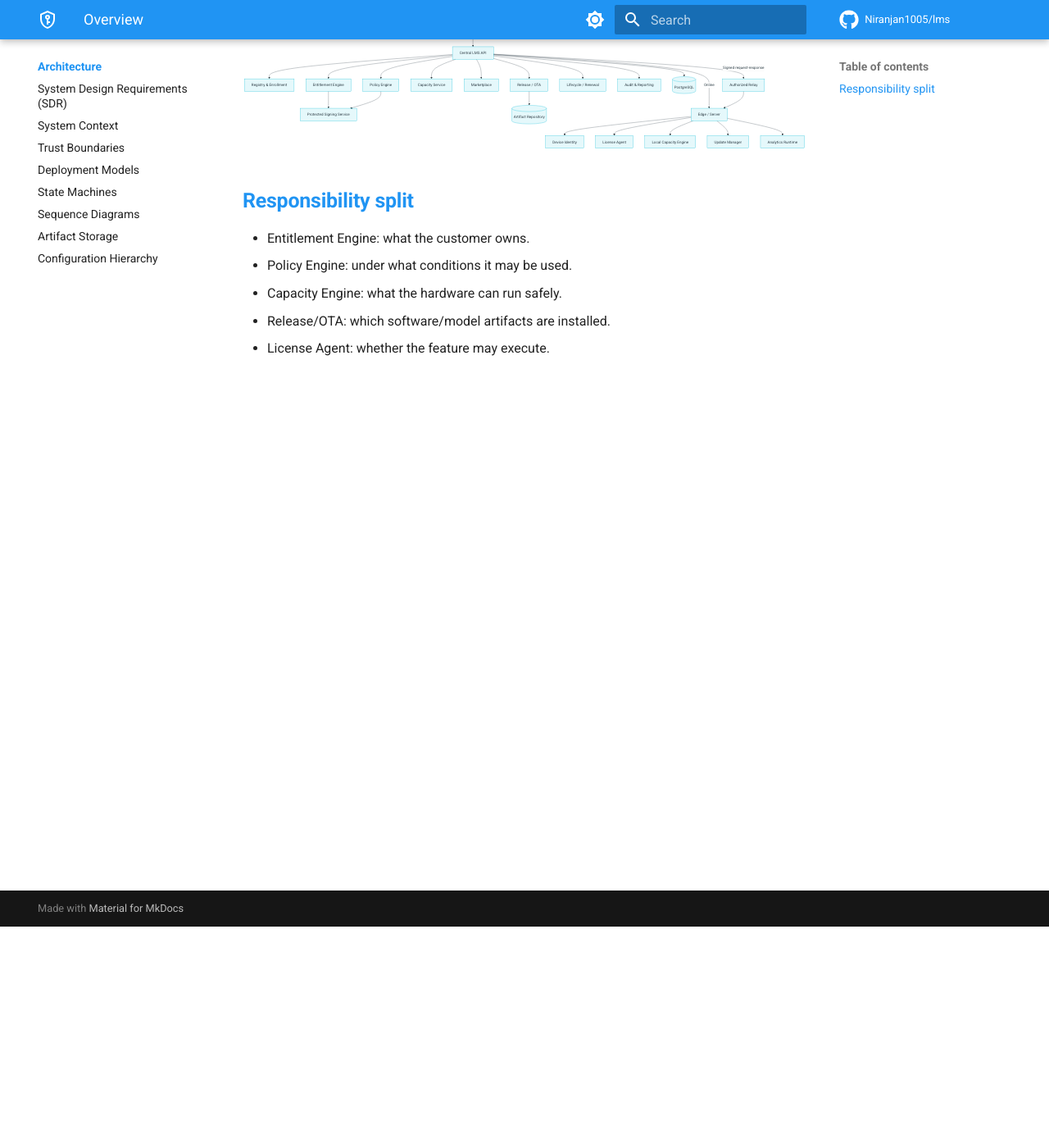
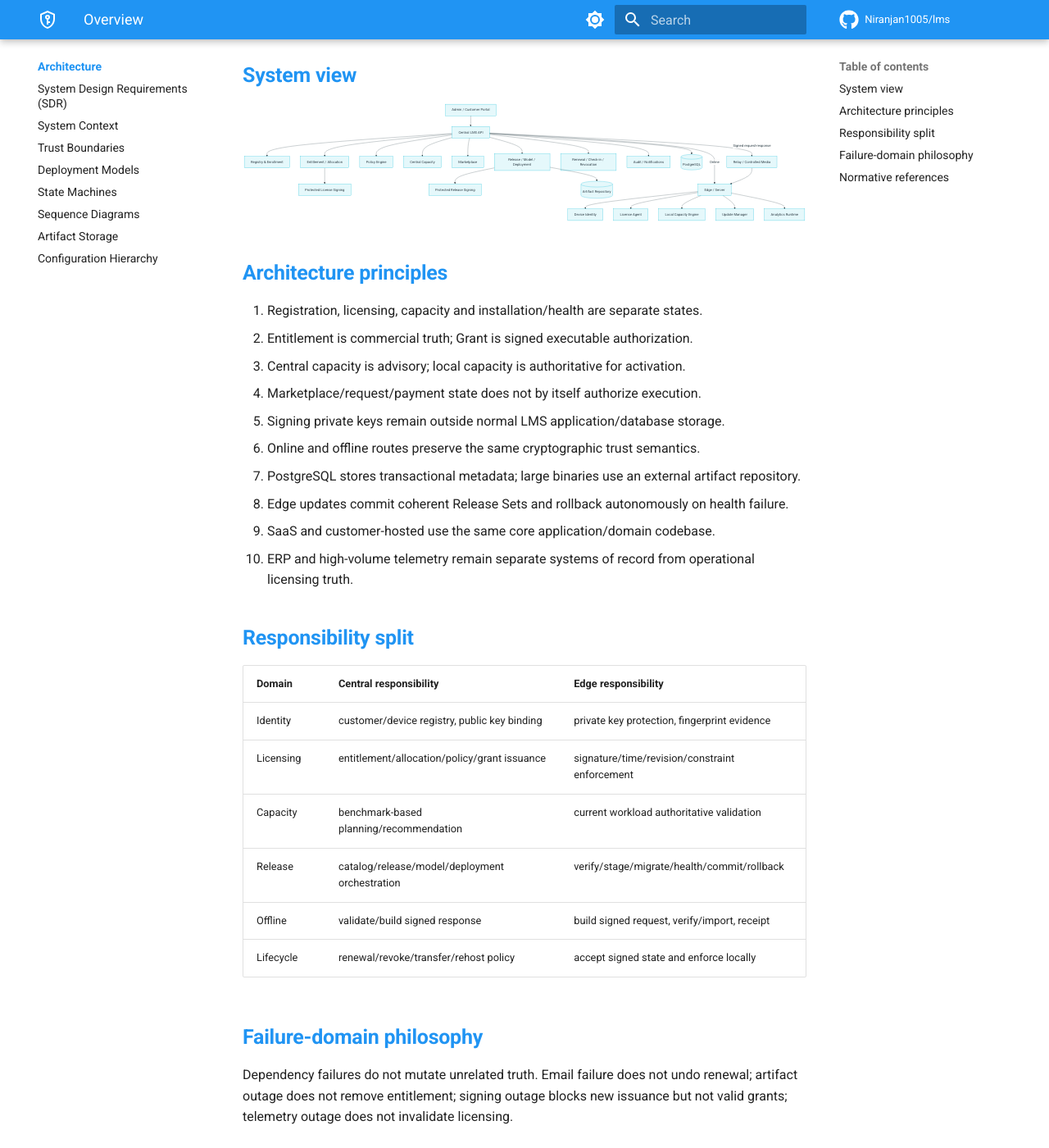
Before and after one commit to Niranjan1005/lms, an MkDocs documentation site: the page built from docs/architecture/index.md, in a window 1280 px wide and 1400 px high, scrolled down 270 px. Shown: the whole window at 82% size. Built offline with MkDocs 1.6.1 and Material for MkDocs 9.7.7, drawn with Linux system fonts in a browser that asks for light colours; comment, search, counter and statistics services are not loaded; some of the changed text lies outside the part shown.

Commit message:
docs: deepen architecture overview

```diff
--- a/docs/architecture/index.md
+++ b/docs/architecture/index.md
@@ -1,24 +1,25 @@
 # Architecture Overview
 
-The LMS is a modular enterprise control plane. Business truth is centralized; final authorization and installation enforcement remain local.
+LMS is a modular enterprise control plane. Central services own commercial and lifecycle truth; protected signing establishes verifiable authorization; edge components enforce actual runtime authorization, capacity and installation health.
 
+## System view
 ~~~mermaid
 flowchart TB
     P[Admin / Customer Portal] --> API[Central LMS API]
     API --> REG[Registry & Enrollment]
-    API --> ENT[Entitlement Engine]
+    API --> ENT[Entitlement / Allocation]
     API --> POL[Policy Engine]
-    API --> CAP[Capacity Service]
+    API --> CAP[Central Capacity]
     API --> MKT[Marketplace]
-    API --> REL[Release / OTA]
-    API --> LIFE[Lifecycle / Renewal]
-    API --> AUD[Audit & Reporting]
-    ENT --> SIGN[Protected Signing Service]
-    POL --> SIGN
+    API --> REL[Release / Model / Deployment]
+    API --> LIFE[Renewal / Check-in / Revocation]
+    API --> AUD[Audit / Notifications]
+    ENT --> LS[Protected License Signing]
+    REL --> RS[Protected Release Signing]
     REL --> AR[(Artifact Repository)]
     API --> DB[(PostgreSQL)]
     API -->|Online| EDGE[Edge / Server]
-    API -->|Signed request-response| RELAY[Authorized Relay]
+    API -->|Signed request-response| RELAY[Relay / Controlled Media]
     RELAY --> EDGE
     EDGE --> ID[Device Identity]
     EDGE --> LA[License Agent]
@@ -27,10 +28,30 @@ flowchart TB
     EDGE --> RT[Analytics Runtime]
 ~~~
 
+## Architecture principles
+1. Registration, licensing, capacity and installation/health are separate states.
+2. Entitlement is commercial truth; Grant is signed executable authorization.
+3. Central capacity is advisory; local capacity is authoritative for activation.
+4. Marketplace/request/payment state does not by itself authorize execution.
+5. Signing private keys remain outside normal LMS application/database storage.
+6. Online and offline routes preserve the same cryptographic trust semantics.
+7. PostgreSQL stores transactional metadata; large binaries use an external artifact repository.
+8. Edge updates commit coherent Release Sets and rollback autonomously on health failure.
+9. SaaS and customer-hosted use the same core application/domain codebase.
+10. ERP and high-volume telemetry remain separate systems of record from operational licensing truth.
+
 ## Responsibility split
+| Domain | Central responsibility | Edge responsibility |
+|---|---|---|
+| Identity | customer/device registry, public key binding | private key protection, fingerprint evidence |
+| Licensing | entitlement/allocation/policy/grant issuance | signature/time/revision/constraint enforcement |
+| Capacity | benchmark-based planning/recommendation | current workload authoritative validation |
+| Release | catalog/release/model/deployment orchestration | verify/stage/migrate/health/commit/rollback |
+| Offline | validate/build signed response | build signed request, verify/import, receipt |
+| Lifecycle | renewal/revoke/transfer/rehost policy | accept signed state and enforce locally |
 
-- Entitlement Engine: what the customer owns.
-- Policy Engine: under what conditions it may be used.
-- Capacity Engine: what the hardware can run safely.
-- Release/OTA: which software/model artifacts are installed.
-- License Agent: whether the feature may execute.
+## Failure-domain philosophy
+Dependency failures do not mutate unrelated truth. Email failure does not undo renewal; artifact outage does not remove entitlement; signing outage blocks new issuance but not valid grants; telemetry outage does not invalidate licensing.
+
+## Normative references
+System Design Requirements defines testable behavior. ADRs explain durable architecture choices. Trust Boundaries, Deployment Models and sequence/state-machine pages define implementation interactions.
```
